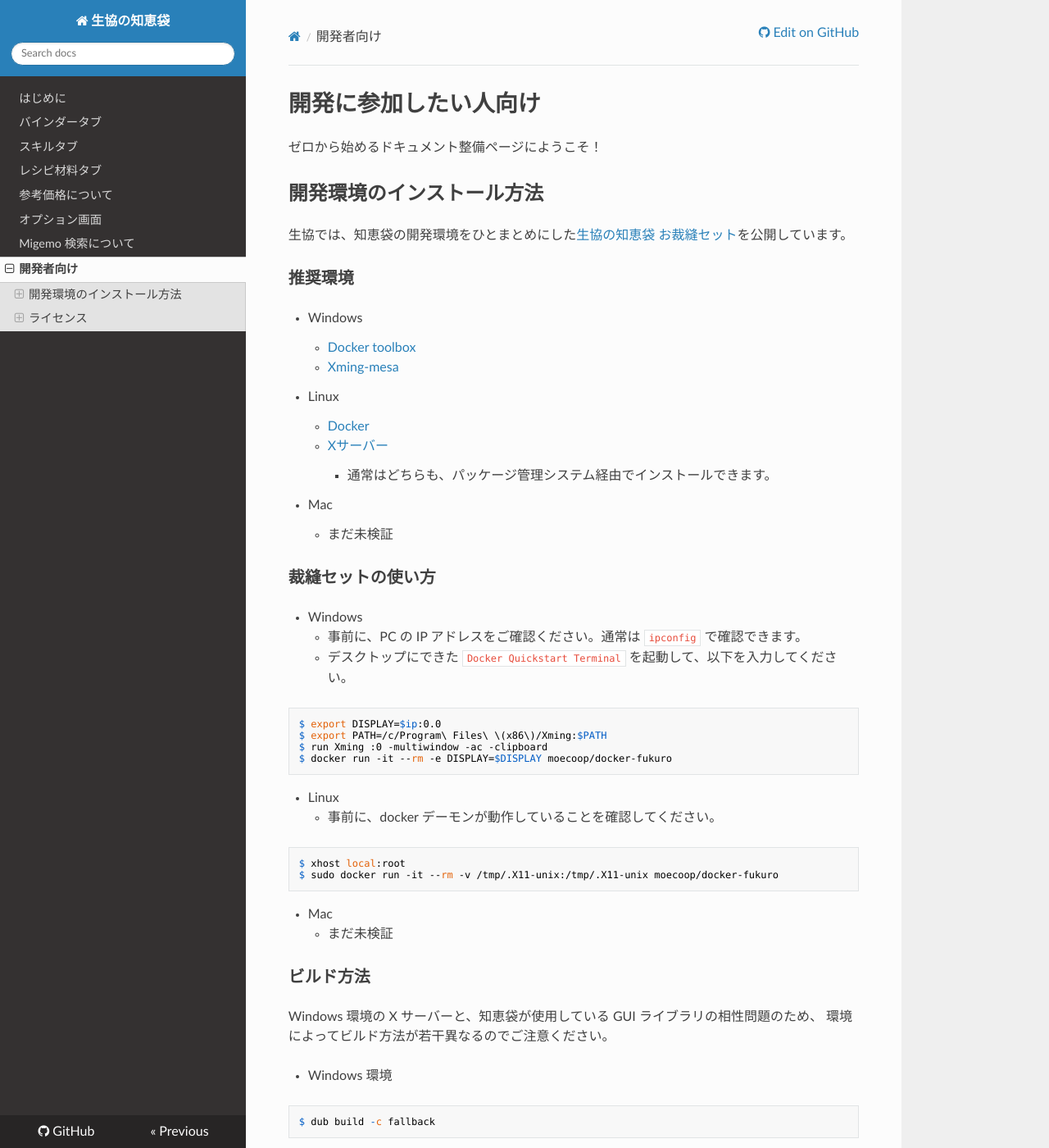
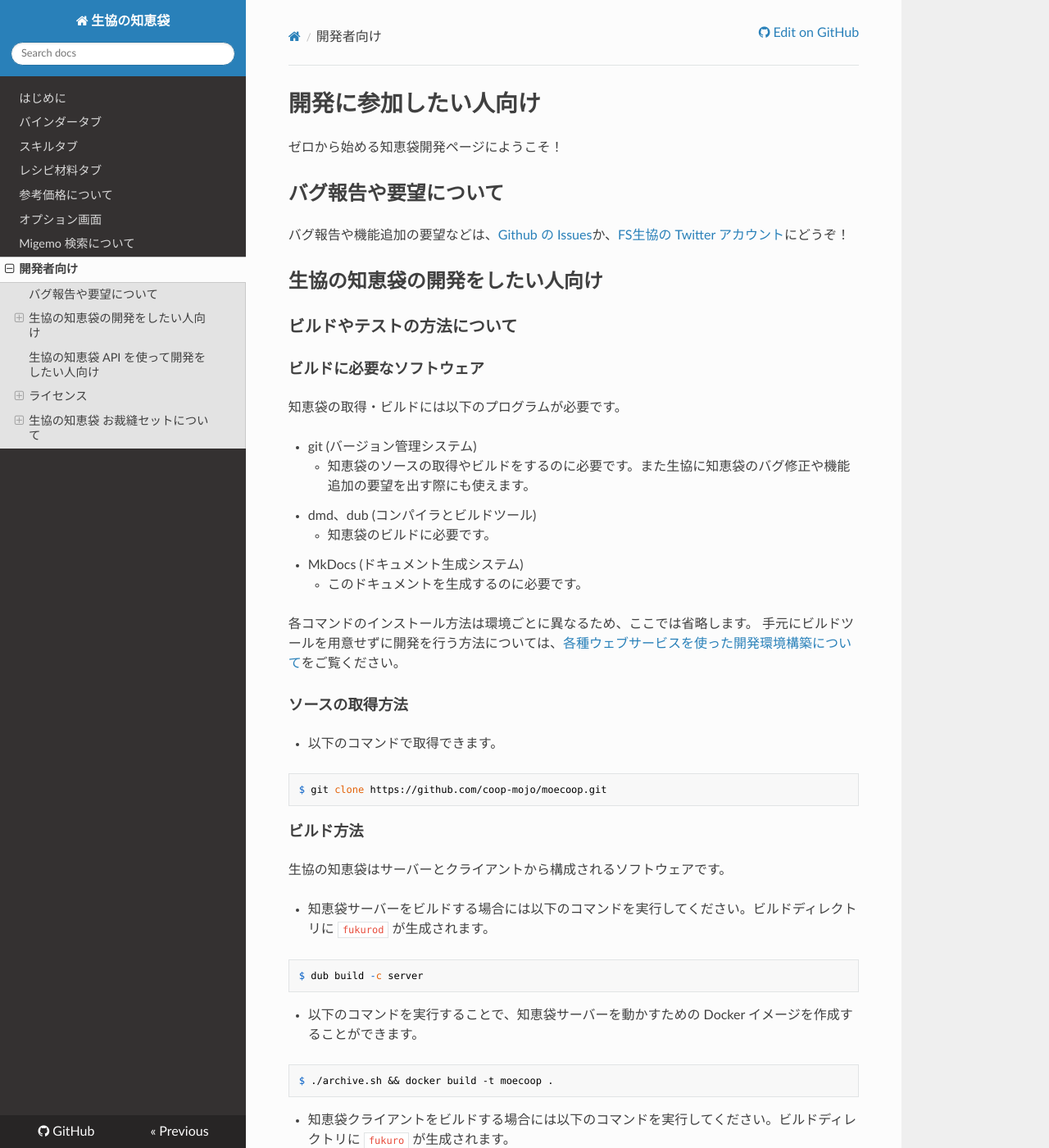
Before and after one commit to coop-mojo/moecoop, an MkDocs documentation site: the page built from docs/devel.md, in a window 1280 px wide and 1400 px high. Shown: the whole window at 82% size. Built offline with MkDocs 1.6.1, drawn with Linux system fonts in a browser that asks for light colours; nearby versions of some CDN libraries; old or Windows-style settings are respelled for this version of MkDocs; some of the changed text lies outside the part shown.

Commit message:
[doc] 開発用ページを一新

````diff
--- a/docs/devel.md
+++ b/docs/devel.md
@@ -1,89 +1,82 @@
 # 開発に参加したい人向け
-ゼロから始めるドキュメント整備ページにようこそ！
+ゼロから始める知恵袋開発ページにようこそ！
 
-## 開発環境のインストール方法
-生協では、知恵袋の開発環境をひとまとめにした[生協の知恵袋 お裁縫セット](https://hub.docker.com/r/moecoop/docker-fukuro/)を公開しています。
+## バグ報告や要望について
+バグ報告や機能追加の要望などは、[Github の Issues](https://github.com/coop-mojo/moecoop/issues)か、[FS生協の Twitter アカウント](https://twitter.com/coop_moe)にどうぞ！
 
-### 推奨環境
-- Windows
-    - [Docker toolbox](https://www.docker.com/products/docker-toolbox)
-    - [Xming-mesa](http://www.straightrunning.com/XmingNotes/)
+## 生協の知恵袋の開発をしたい人向け
 
-- Linux
-    - [Docker](https://www.docker.com/)
-    - [Xサーバー](https://www.x.org/wiki/)
-        - 通常はどちらも、パッケージ管理システム経由でインストールできます。
+### ビルドやテストの方法について
+#### ビルドに必要なソフトウェア
+知恵袋の取得・ビルドには以下のプログラムが必要です。
 
-- Mac
-    - まだ未検証
+- git (バージョン管理システム)
+    - 知恵袋のソースの取得やビルドをするのに必要です。また生協に知恵袋のバグ修正や機能追加の要望を出す際にも使えます。
+- dmd、dub (コンパイラとビルドツール)
+    - 知恵袋のビルドに必要です。
+- MkDocs (ドキュメント生成システム)
+    - このドキュメントを生成するのに必要です。
 
-### 裁縫セットの使い方
+各コマンドのインストール方法は環境ごとに異なるため、ここでは省略します。
+手元にビルドツールを用意せずに開発を行う方法については、[各種ウェブサービスを使った開発環境構築について](#_8)をご覧ください。
 
-- Windows
-    - 事前に、PC の IP アドレスをご確認ください。通常は `ipconfig` で確認できます。
-    - デスクトップにできた `Docker Quickstart Terminal` を起動して、以下を入力してください。
+#### ソースの取得方法
+- 以下のコマンドで取得できます。
 ```
-$ export DISPLAY=$ip:0.0
-$ export PATH=/c/Program\ Files\ \(x86\)/Xming:$PATH
-$ run Xming :0 -multiwindow -ac -clipboard
-$ docker run -it --rm -e DISPLAY=$DISPLAY moecoop/docker-fukuro
+$ git clone https://github.com/coop-mojo/moecoop.git
 ```
 
-- Linux
-    - 事前に、docker デーモンが動作していることを確認してください。
+#### ビルド方法
+生協の知恵袋はサーバーとクライアントから構成されるソフトウェアです。
+
+- 知恵袋サーバーをビルドする場合には以下のコマンドを実行してください。ビルドディレクトリに `fukurod` が生成されます。
 ```
-$ xhost local:root
-$ sudo docker run -it --rm -v /tmp/.X11-unix:/tmp/.X11-unix moecoop/docker-fukuro
+$ dub build -c server
 ```
 
-- Mac
-    - まだ未検証
-
-### ビルド方法
-Windows 環境の X サーバーと、知恵袋が使用している GUI ライブラリの相性問題のため、
-環境によってビルド方法が若干異なるのでご注意ください。
-
-- Windows 環境
+- 以下のコマンドを実行することで、知恵袋サーバーを動かすための Docker イメージを作成することができます。
 ```
-$ dub build -c fallback
+$ ./archive.sh && docker build -t moecoop .
 ```
 
-- Linux、Mac 環境
+- 知恵袋クライアントをビルドする場合には以下のコマンドを実行してください。ビルドディレクトリに `fukuro` が生成されます。
 ```
-$ dub build
+$ dub build -c mui
 ```
 
-### 実行方法
-- Windows 環境
-```
-$ dub run -c fallback
-```
-
-- Linux、Mac 環境
-```
-$ dub run
-```
-
-### テスト方法
+#### テスト方法
 ```
 $ dub test
 ```
 
-### ファイルを編集したい
-- お裁縫セットではエディタは提供していません。以下のように、ローカルから知恵袋のリポジトリを参照できるようにしてから、お好みのエディタで編集してください。
+### 知恵袋のビルドに利用している各種ウェブサービスについて
+生協の知恵袋は以下のウェブサービスを使用して、各環境のテストやビルドを行っています。
 
-```
-## Windows 環境
-$ sudo docker run -it --rm -v //c/Users/foo/repository:/work -e DISPLAY=$DISPLAY moecoop/docker-fukuro
+- [Travis CI](https://travis-ci.org/)
+    - Linux、Mac 環境でのビルドテスト、知恵袋サーバーの Docker イメージ作成
+- [AppVeyor](https://www.appveyor.com/)
+    - Windows 環境でのビルドテスト、Windows 環境用の生焼け版の作成
+- [Coveralls](https://coveralls.io/)
+    - ソースコードのカバレッジの確認
+- [Dockerhub](https://hub.docker.com/)
+    - Travis CI でビルドした Docker イメージの保管
+- [Read the Docs](https://readthedocs.org/)
+    - 作成したドキュメントの公開
+- [Arukas](https://arukas.io/)
+    - Docker イメージを使って知恵袋サーバーのデプロイ
+- [swagger.io](http://swagger.io/)
+    - 知恵袋サーバーの API 仕様の公開、API 仕様の編集
 
-## Linux 環境
-$ sudo docker run -it --rm -v ~/repository:/work -v /tmp/.X11-unix:/tmp/.X11-unix moecoop/docker-fukuro
-```
+## 生協の知恵袋 API を使って開発をしたい人向け
+
+生協の知恵袋サーバーは API 仕様が公開されているため、知恵袋 API を利用したソフトウェアの開発も可能です。
+API の仕様については [swagger-ui](http://petstore.swagger.io/?url=https://raw.githubusercontent.com/coop-mojo/moecoop/master/api/swagger.yml) か [swagger-editor](http://editor.swagger.io/?url=https://raw.githubusercontent.com/coop-mojo/moecoop/master/api/swagger.yml) をご覧ください。
+
 
 ## ライセンス
 ### 生協の知恵袋のライセンスについて
-生協の知恵袋はMIT ライセンスのもとで配布されています。詳細は[LICENSE](https://github.com/coop-mojo/moecoop/blob/master/LICENSE)をご覧ください。
-大雑把な説明をすると、MITライセンスは以下の特徴を持ったライセンスです。
+生協の知恵袋は MIT ライセンスのもとで配布されています。詳細は [LICENSE](https://github.com/coop-mojo/moecoop/blob/master/LICENSE) をご覧ください。
+大雑把な説明をすると、MIT ライセンスは以下の特徴を持ったライセンスです。
 
 - コピー許可
 - 再配布許可
@@ -95,7 +88,7 @@ $ sudo docker run -it --rm -v ~/repository:/work -v /tmp/.X11-unix:/tmp/.X11-uni
 
 よくわからない場合には、
 
-- 再配布するファイル群には[LICENSE](https://github.com/coop-mojo/moecoop/blob/master/LICENSE)も含めてください。
+- 再配布するファイル群には [LICENSE](https://github.com/coop-mojo/moecoop/blob/master/LICENSE) も含めてください。
     - ここで配布しているものをそのまま再配布する場合には、特に気にしなくても大丈夫です。
 - 別プログラム中でソースコードを利用した場合には、例えば以下の文言を README のどこかに記載してください。
 
@@ -107,10 +100,7 @@ https://github.com/coop-mojo/moecoop/blob/master/LICENSE
 
 - また、生協の知恵袋は C/Migemo ライブラリを利用しています。
   ライブラリを利用している部分を流用する場合には、ライブラリの著作権表示を README のどこかに記載してください。
-  C/Mimemo は、MIT ライセンスです。
-
-### 生協の知恵袋 お裁縫セットのライセンスについて
-生協の知恵袋 お裁縫セットのリポジトリ内のファイルは、CC0 のもとで配布されています。詳細は[LICENSE](https://github.com/coop-mojo/docker-fukuro/blob/master/LICENSE)をご覧ください。
+  C/Mimemo は MIT ライセンスです。
 
 ### 知恵袋が内部で利用しているソフトウェアのライランスについて
 生協の知恵袋では以下のソフトウェアが利用されています。
@@ -137,3 +127,10 @@ LIABILITY, WHETHER IN AN ACTION OF CONTRACT, TORT OR OTHERWISE, ARISING FROM,
 OUT OF OR IN CONNECTION WITH THE SOFTWARE OR THE USE OR OTHER DEALINGS IN
 THE SOFTWARE.
 ```
+
+## 生協の知恵袋 お裁縫セットについて
+生協の知恵袋の開発に必要なソフトウェアをひとまとめにした[生協の知恵袋 お裁縫セット](https://github.com/coop-mojo/docker-fukuro) ([Dockerhub](https://hub.docker.com/r/moecoop/docker-fukuro/))は、
+遠い未来にリニューアル予定です…
+
+### 生協の知恵袋 お裁縫セットのライセンスについて
+生協の知恵袋 お裁縫セットのリポジトリ内のファイルは、CC0 のもとで配布されています。詳細は [LICENSE](https://github.com/coop-mojo/docker-fukuro/blob/master/LICENSE) をご覧ください。
````
